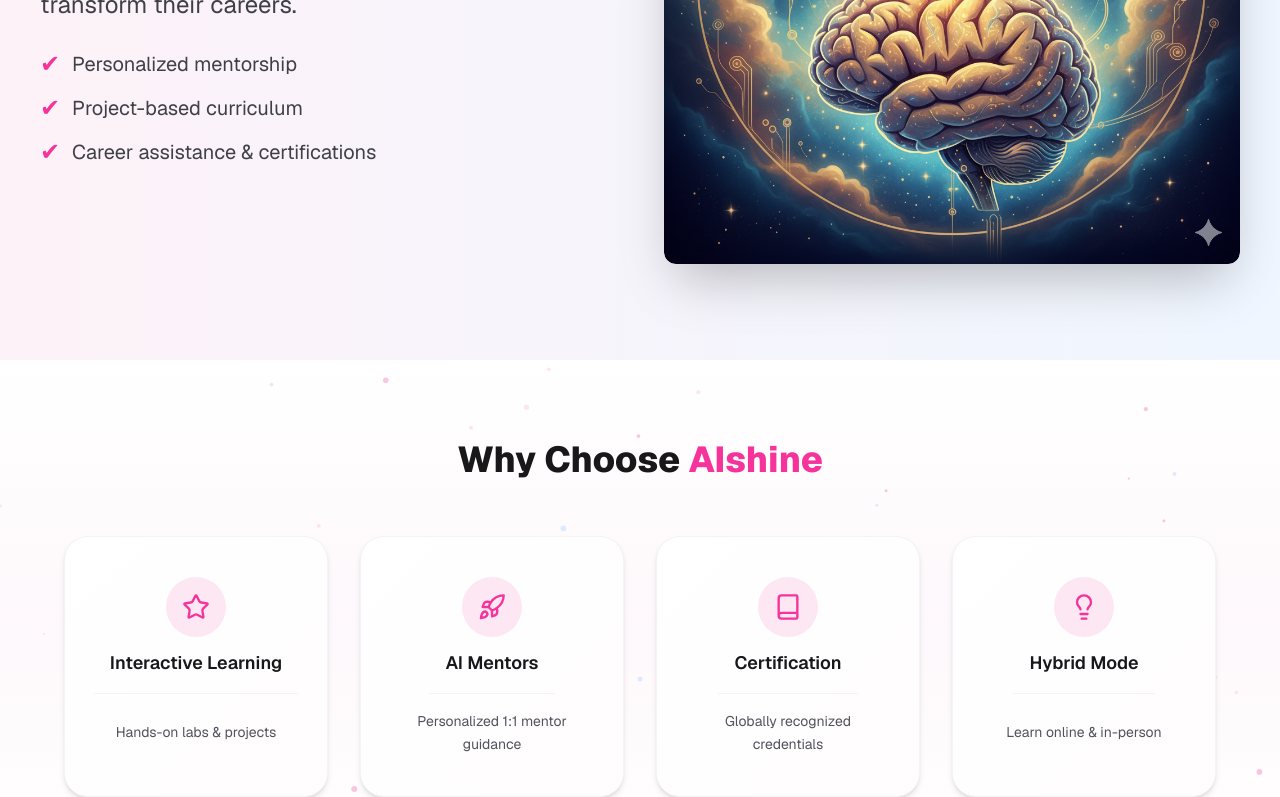
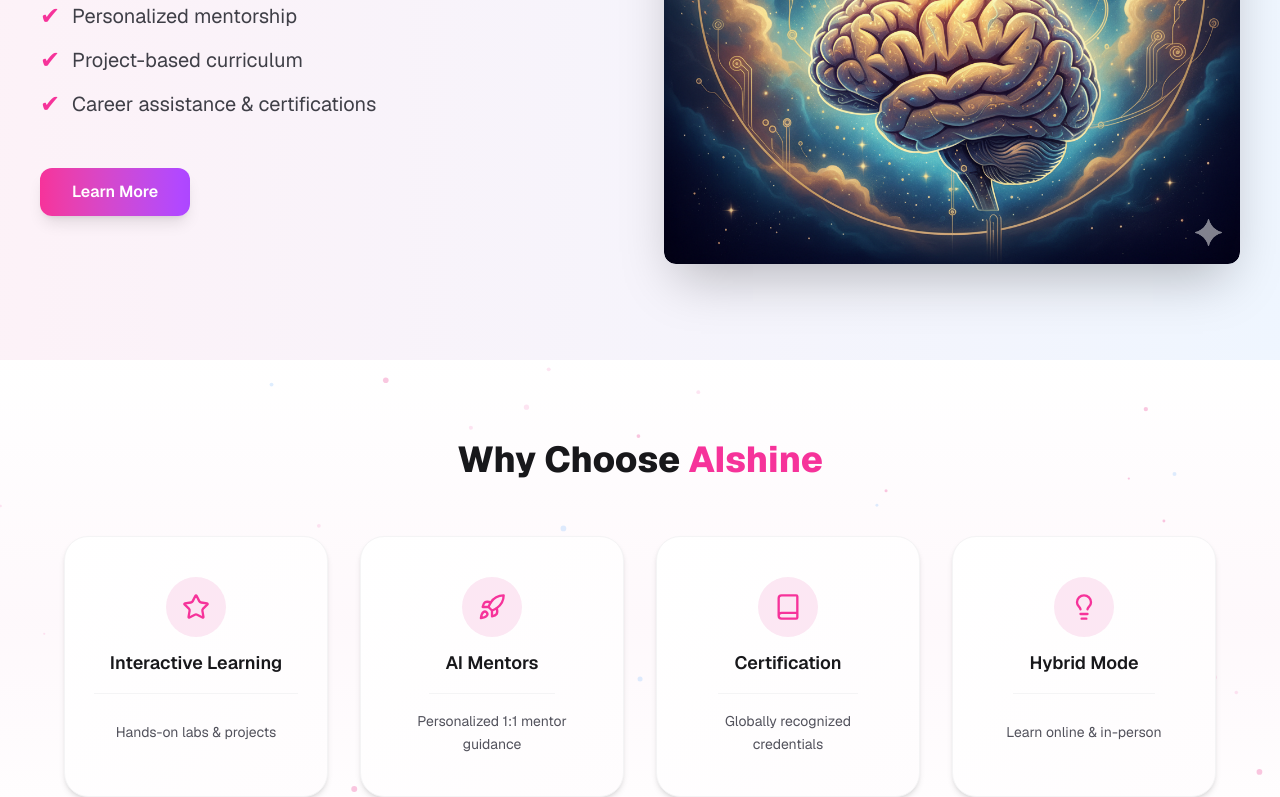
Before and after one commit to akshatmikki/aishinewebsite, a Next.js app: page / in a window 1280 px wide. Shown: the part 1265-2062 px from the top of the page. Built offline with nearby package versions, Linux system fonts and the light colour scheme.

Commit message:
changes about

```diff
--- a/app/page.tsx
+++ b/app/page.tsx
@@ -3,6 +3,7 @@
 import Image from "next/image";
 import Navbar from "@/components/Navbar";
 import Footer from "@/components/Footer";
+import Link from "next/link";
 import { motion, AnimatePresence } from "framer-motion";
 import { Card, CardContent, CardHeader, CardTitle } from "@/components/ui/card";
 import { Star, Rocket, Book, Lightbulb } from "lucide-react";
@@ -265,6 +266,22 @@
               </motion.li>
             ))}
           </motion.ul>
+         <Link href="/aboutus" passHref>
+  <motion.button
+    whileHover={{
+      scale: 1.05,
+      backgroundPositionX: "200%", // Move gradient on hover
+      transition: { duration: 0.8, ease: "easeInOut" },
+    }}
+    whileTap={{ scale: 0.95 }}
+    className="mt-6 px-8 py-3 font-semibold text-white rounded-xl
+               bg-gradient-to-r from-pink-500 via-purple-500 to-blue-500
+               bg-[length:200%_100%] bg-left
+               shadow-lg transition-all duration-300"
+  >
+    Learn More
+  </motion.button>
+</Link>
         </motion.div>
 
         {/* Right Image */}
```
